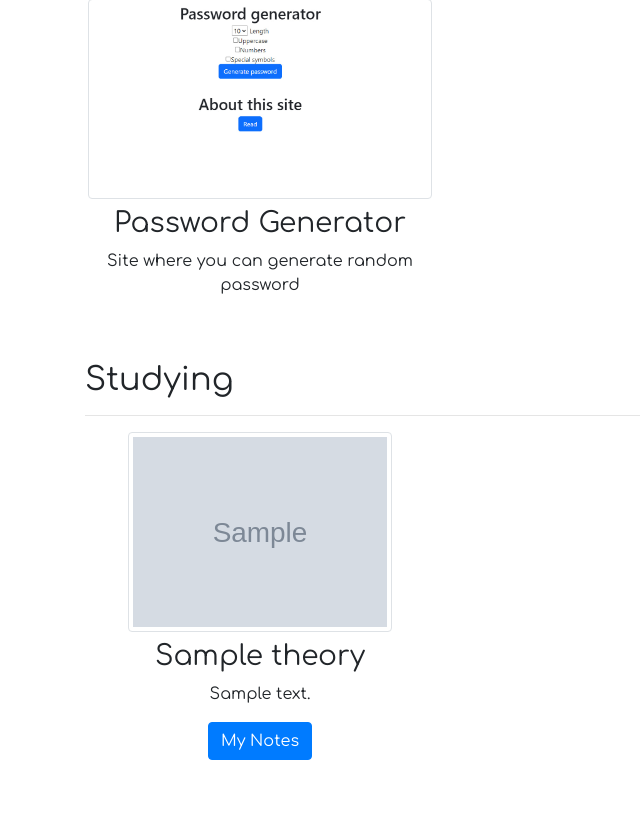
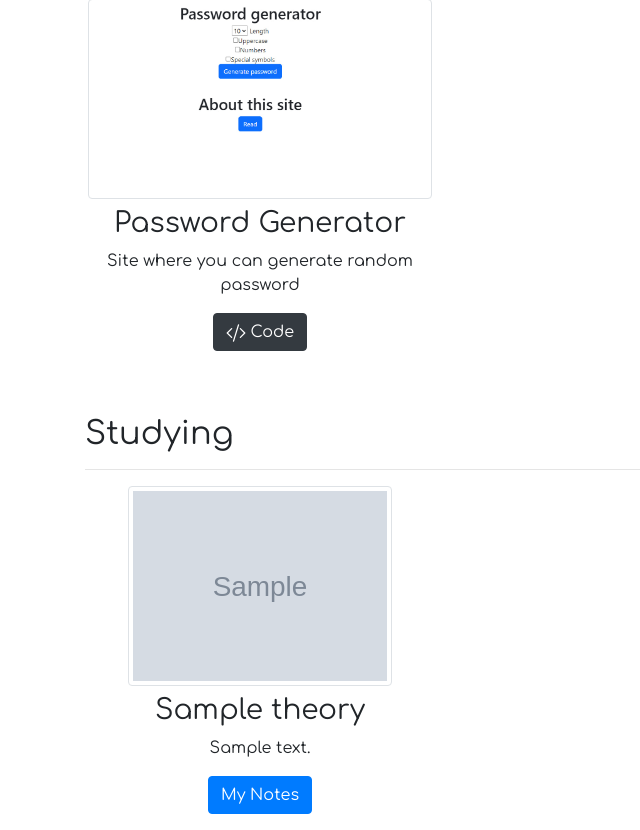
Before and after one commit to VadimDmitrichev/django-portfolio, a Django app: page / in a window 1280 px wide. Shown: the part 689-1519 px from the top of the page, without its empty margins (0-640 px from the left). Before the commit the page ends 1449 px from the top, so only its background shows below. Run offline with Django 4.2, Linux system fonts and the light colour scheme; data comes from the database, SQL or seed files in the repository; tables that the repository leaves empty hold one stand-in row (values such as "Sample post"); grey boxes marked "Sample" are stand-in pictures; some libraries are stand-ins or nearby versions.

Commit message:
new button

```diff
--- a/portfolio/models.py
+++ b/portfolio/models.py
@@ -6,6 +6,7 @@ class Project(models.Model):
 	description = models.CharField(max_length=250)
 	image = models.ImageField(upload_to='portfolio/images/')
 	url = models.URLField(blank=True)
+	github_url = models.URLField(blank=True)
 
 	def __str__(self):
 		return self.title
--- a/portfolio/templates/portfolio/index.html
+++ b/portfolio/templates/portfolio/index.html
@@ -21,18 +21,26 @@
 <div class="row">
     {% for project in projects %}
     <div class="col-lg-4 col-md-6">
-
         {% if project.url %}
         <a href="{{ project.url }}" target="_blank">
-            <img src="{{ project.image.url }}" class="img-thumbnail mb-2 mx-auto d-block" style="max-width: 100%; height: 200px">
+            <img src="{{ project.image.url }}" class="img-thumbnail mb-2 mx-auto d-block"
+                 style="max-width: 100%; height: 200px">
         </a>
         {% else %}
 
-        <img src="{{ project.image.url }}" class="img-thumbnail mb-2 mx-auto d-block" style="max-width: 100%; height: 200px">
+        <img src="{{ project.image.url }}" class="img-thumbnail mb-2 mx-auto d-block"
+             style="max-width: 100%; height: 200px">
         {% endif %}
-        <h3 class="text-center">{{ project.title }}</h3>
-        <p class="text-center">{{ project.description }}</p>
-
+        <div class="text-center">
+            <h3>{{ project.title }}</h3>
+            <p>{{ project.description }}</p>
+            <a class="btn btn-dark mb-3" href="{{ project.github_url }}" role="button" target="_blank">
+                <svg xmlns="http://www.w3.org/2000/svg" width="20" height="20" fill="currentColor"
+                     class="bi bi-code-slash" viewBox="0 0 16 16">
+                    <path d="M10.478 1.647a.5.5 0 1 0-.956-.294l-4 13a.5.5 0 0 0 .956.294l4-13zM4.854 4.146a.5.5 0 0 1 0 .708L1.707 8l3.147 3.146a.5.5 0 0 1-.708.708l-3.5-3.5a.5.5 0 0 1 0-.708l3.5-3.5a.5.5 0 0 1 .708 0zm6.292 0a.5.5 0 0 0 0 .708L14.293 8l-3.147 3.146a.5.5 0 0 0 .708.708l3.5-3.5a.5.5 0 0 0 0-.708l-3.5-3.5a.5.5 0 0 0-.708 0z"/>
+                </svg>
+                Code</a>
+        </div>
     </div>
     {% endfor %}
 </div>
@@ -42,18 +50,17 @@
 <div class="row">
     {% for item in theory %}
     <div class="col-lg-4 col-md-6">
-
-        <img src="{{ item.image.url }}" class="img-thumbnail mb-2 mx-auto d-block" style="max-width: 100%; height: 200px">
+        <img src="{{ item.image.url }}" class="img-thumbnail mb-2 mx-auto d-block"
+             style="max-width: 100%; height: 200px">
         <div>
             <div class="text-center">
                 <h3>{{ item.title }}</h3>
                 <p>{{ item.description }}</p>
                 {% if item.url %}
-                <a class="btn btn-primary mb-3" href="{{ item.url }}" role="button">My Notes</a>
+                <a class="btn btn-primary mb-3" href="{{ item.url }}" role="button" target="_blank">My Notes</a>
             </div>
             {% endif %}
         </div>
-
     </div>
     {% endfor %}
 </div>
```
Also changed, not shown: 1 other file.
